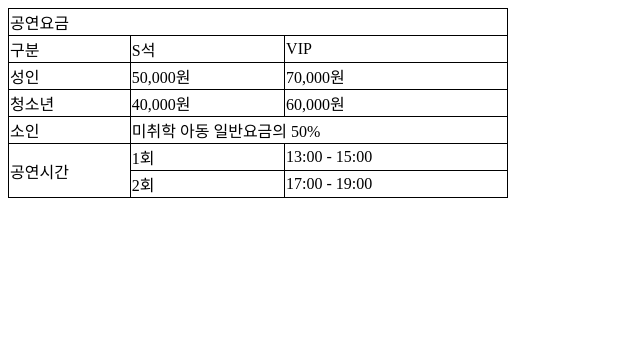
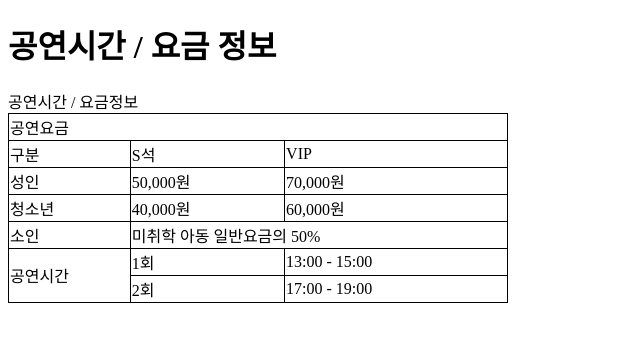
Before and after one commit to jh080724/html_css_study202408, a plain HTML site: page html-study/5.표/2.테이블실습.html in a window 1280 px wide. Shown: the whole page, without its empty margins (0-640 px from the left). Drawn offline with Linux system fonts and the light colour scheme.

Commit message:
테이블실습 caption 추가

```diff
--- a/html-study/5.표/2.테이블실습.html
+++ b/html-study/5.표/2.테이블실습.html
@@ -18,6 +18,8 @@
   </style>
 </head>
 <body>
+  <h1>공연시간 / 요금 정보</h1>
+  <caption>공연시간 / 요금정보</caption>
   <table>
     <tr>
       <td colspan="3">공연요금</td>
```
